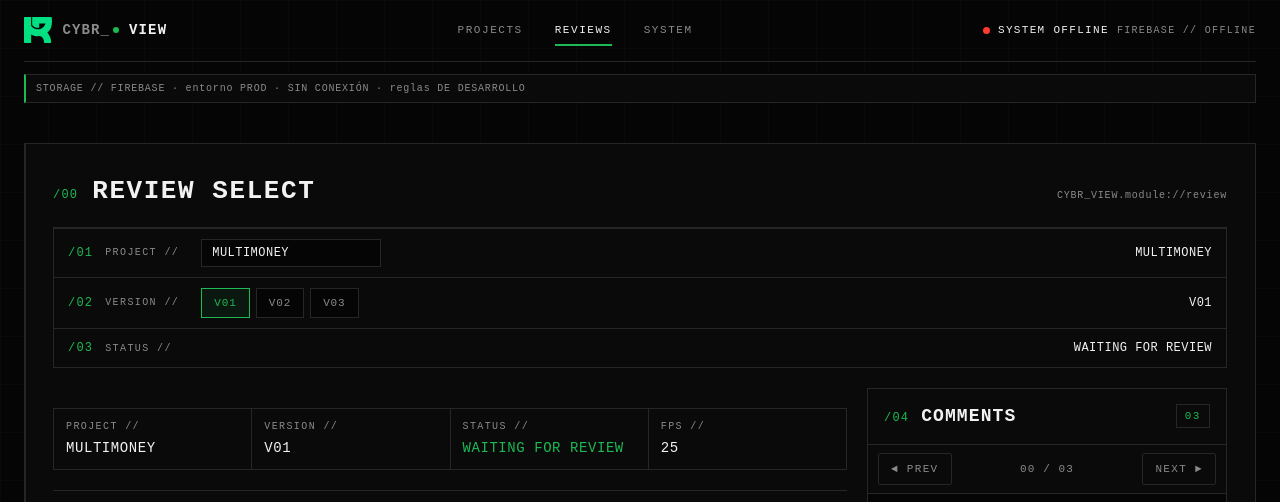
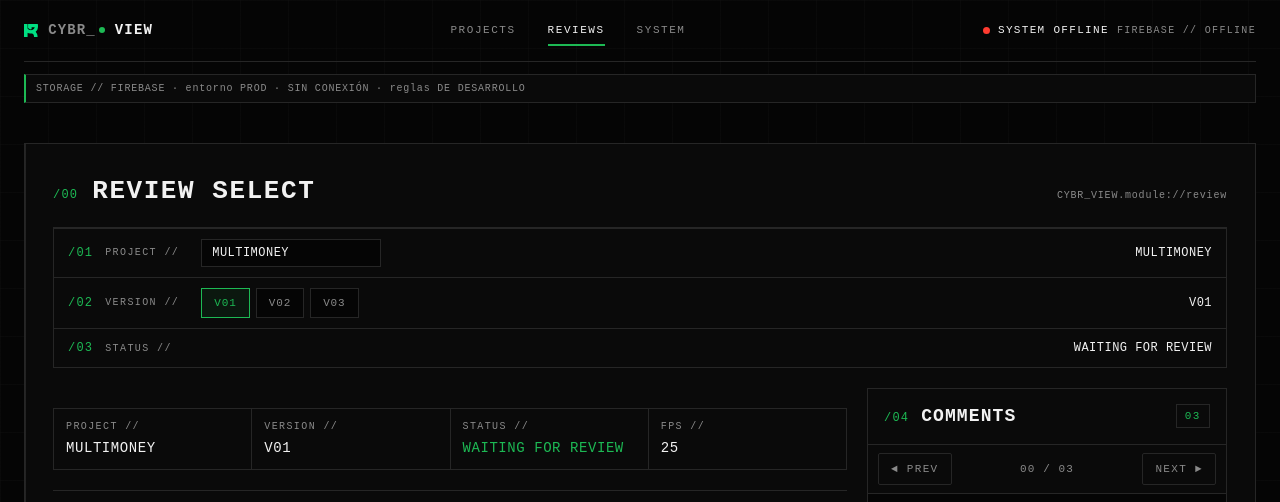
Before and after one commit to Capybara0606/cybr-view, a plain HTML site: page web/index.html in a window 1280 px wide. Shown: the top 502 px of the page. Drawn offline with Linux system fonts and the light colour scheme; a script that the page names is missing.

Commit message:
style: logo KIRU 50% mas pequeno (13px)

```diff
--- a/web/css/app.css
+++ b/web/css/app.css
@@ -78,7 +78,7 @@ button {
 }
 
 .brand-logo {
-  height: 26px;
+  height: 13px;
   width: auto;
   display: block;
   filter: none;
```
